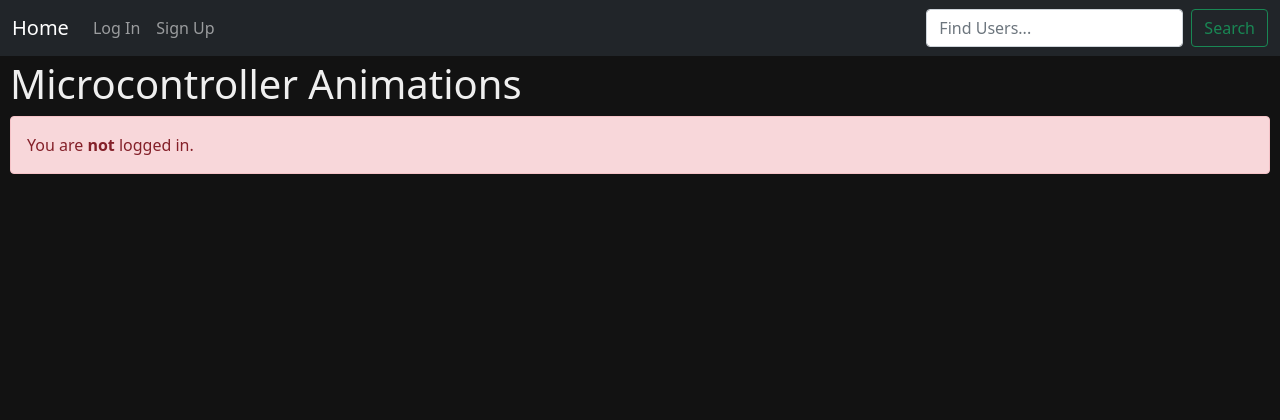
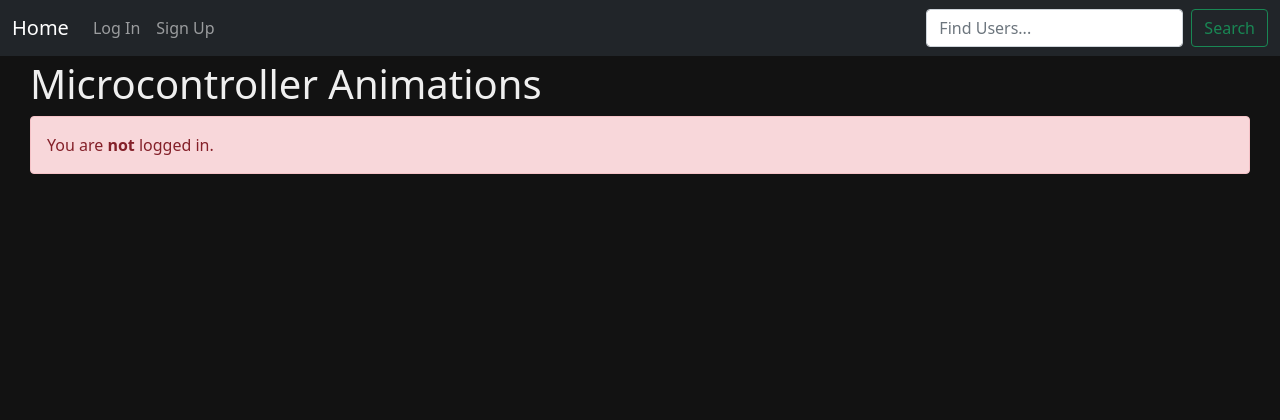
Before and after one commit to oathompsonjones/NEA, a PHP site: page / in a window 1280 px wide. Shown: the top 420 px of the page. Run offline with PHP 8.4, Linux system fonts and the light colour scheme; some libraries are stand-ins or nearby versions.

Commit message:
Update main.css

```diff
--- a/CSS/main.css
+++ b/CSS/main.css
@@ -1,8 +1,9 @@
 body {
-    padding: 10px;
+    padding: 30px;
     padding-top: 60px;
     background: #121212;
     color: #efefef;
+    overflow-x: hidden;
 }
 .icon {
     height: 100%;
```
